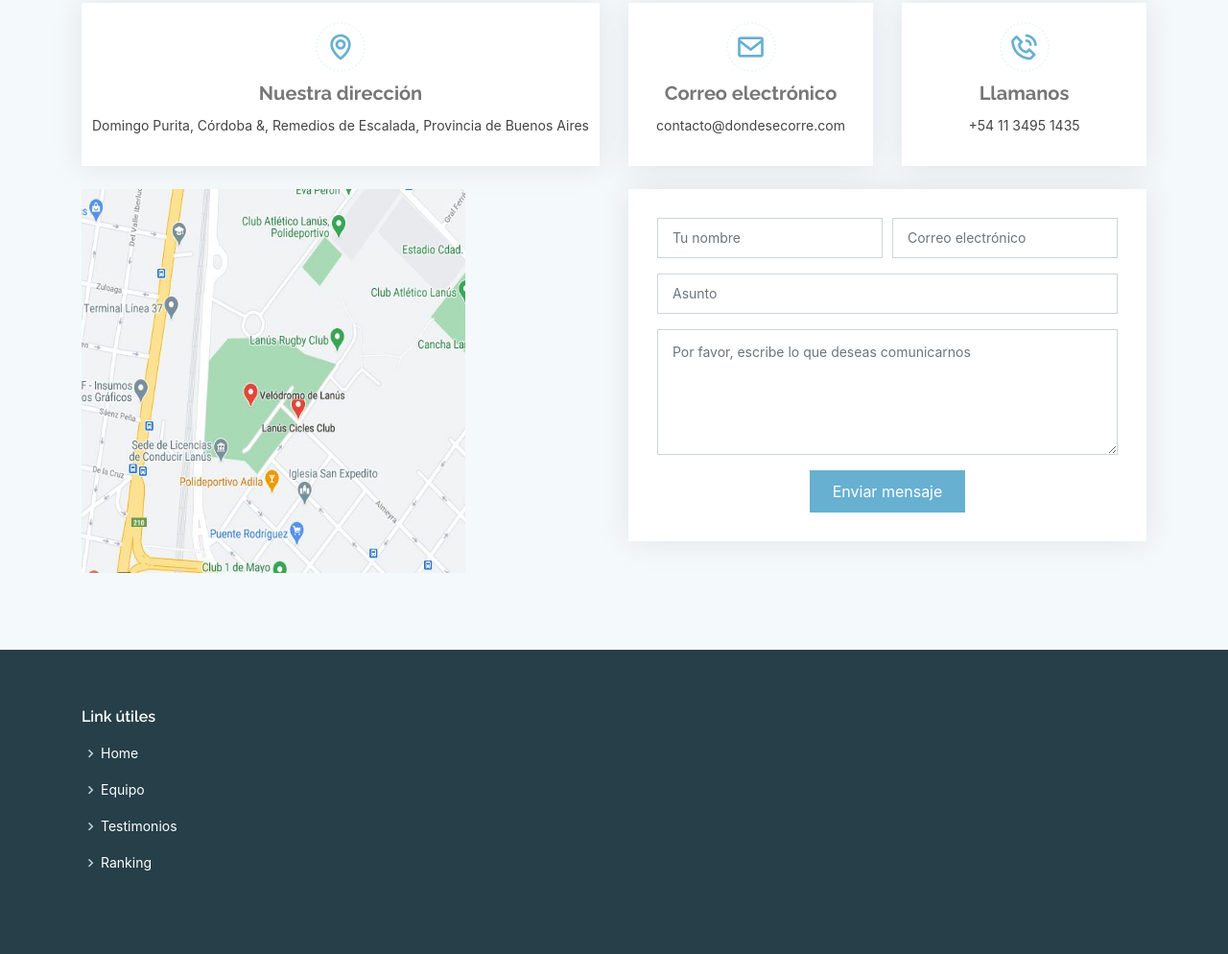
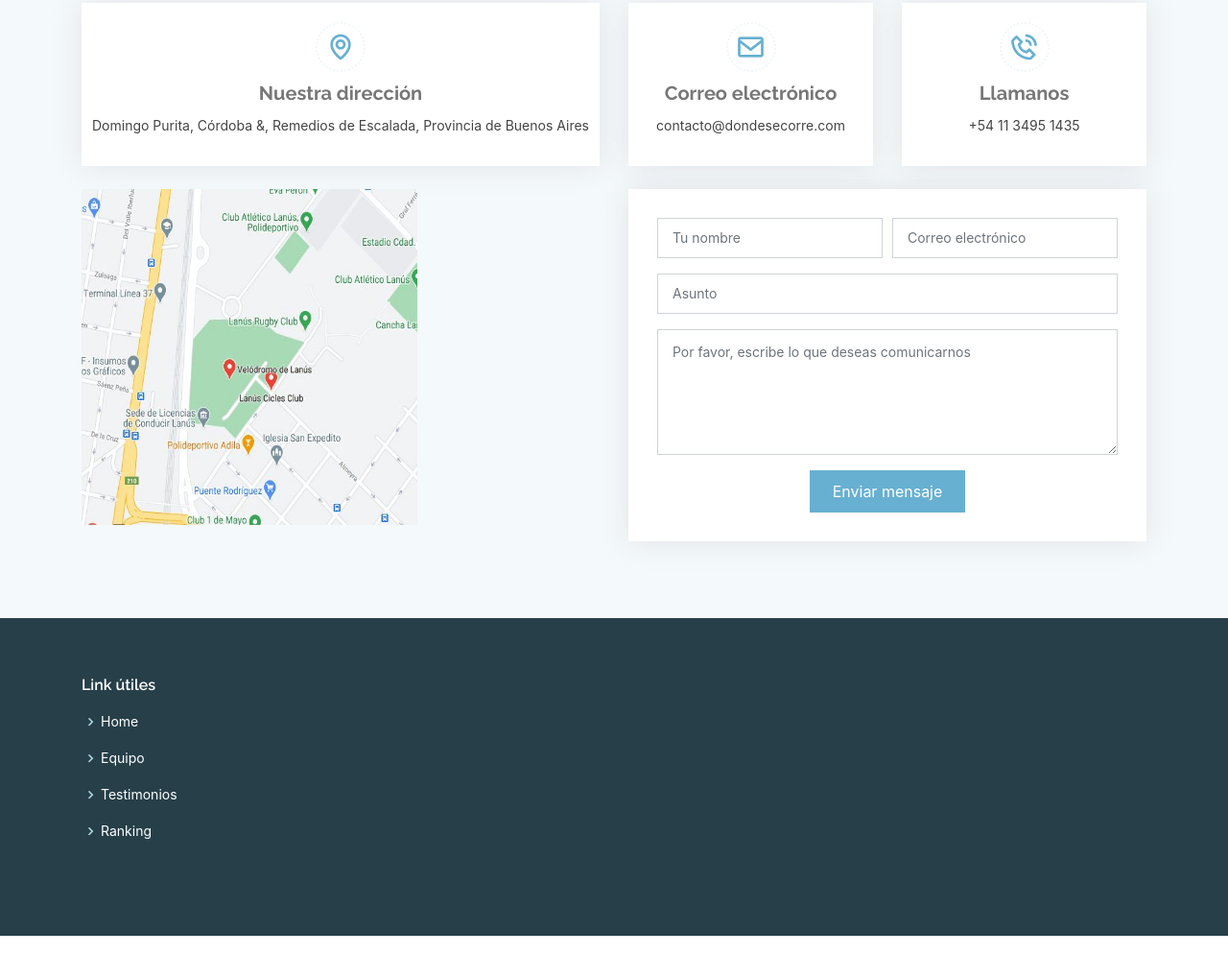
Before and after one commit to DiegoBotta/DiegoBotta.github.io, a website with bundled scripts: page index.html in a window 1280 px wide. Shown: the part 2273-3267 px from the top of the page at 96% size. Built offline with nearby package versions, Linux system fonts and the light colour scheme.

Commit message:
Update index.html

```diff
--- a/index.html
+++ b/index.html
@@ -245,7 +245,7 @@
         <div class="row" data-aos="fade-up" data-aos-delay="200">
 
           <div class="col-lg-6 ">
-            <img src="donde.JPG" alt="mapa" width="400" height="400">
+            <img src="donde.JPG" alt="mapa" width="350" height="350">
 
 
         </div>
```
